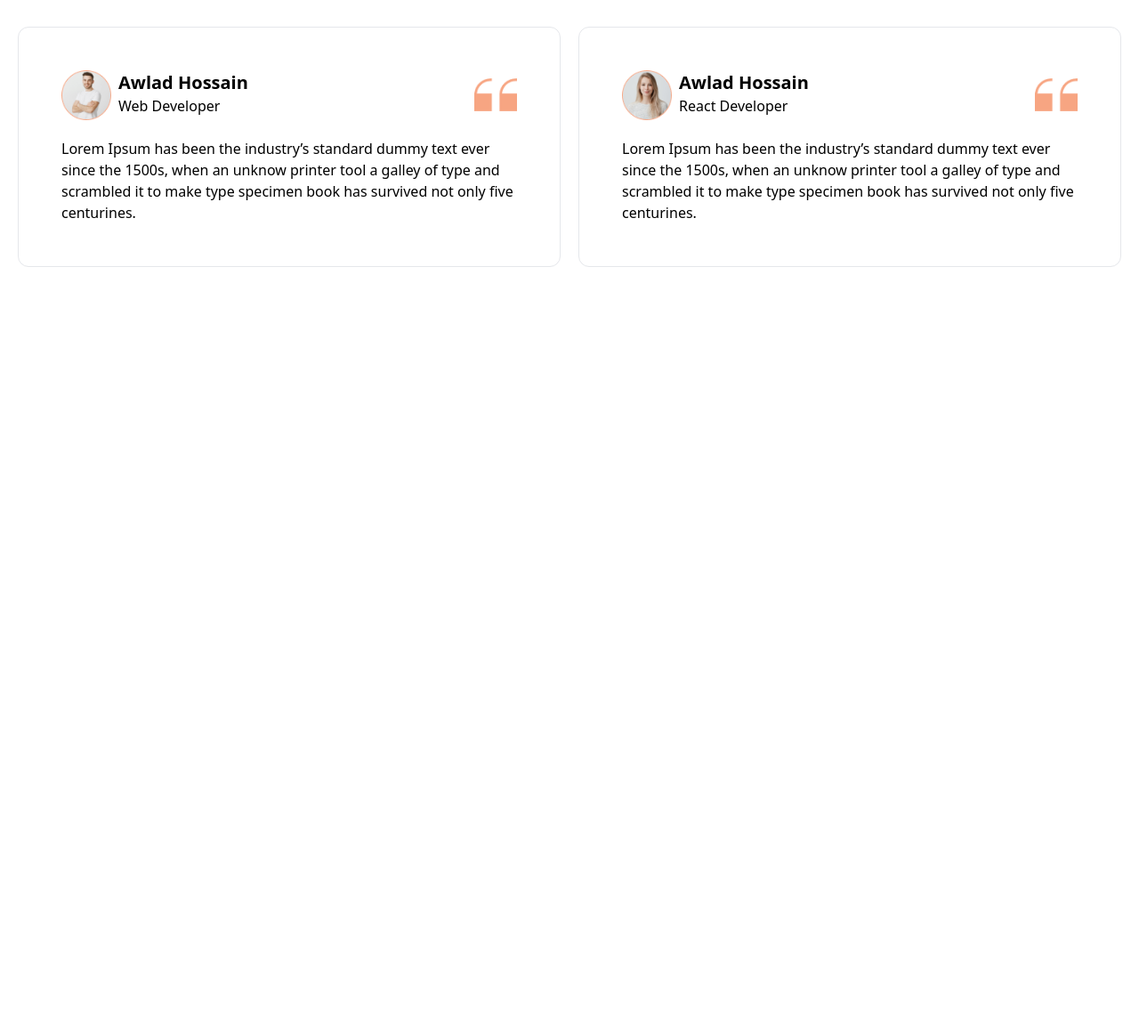
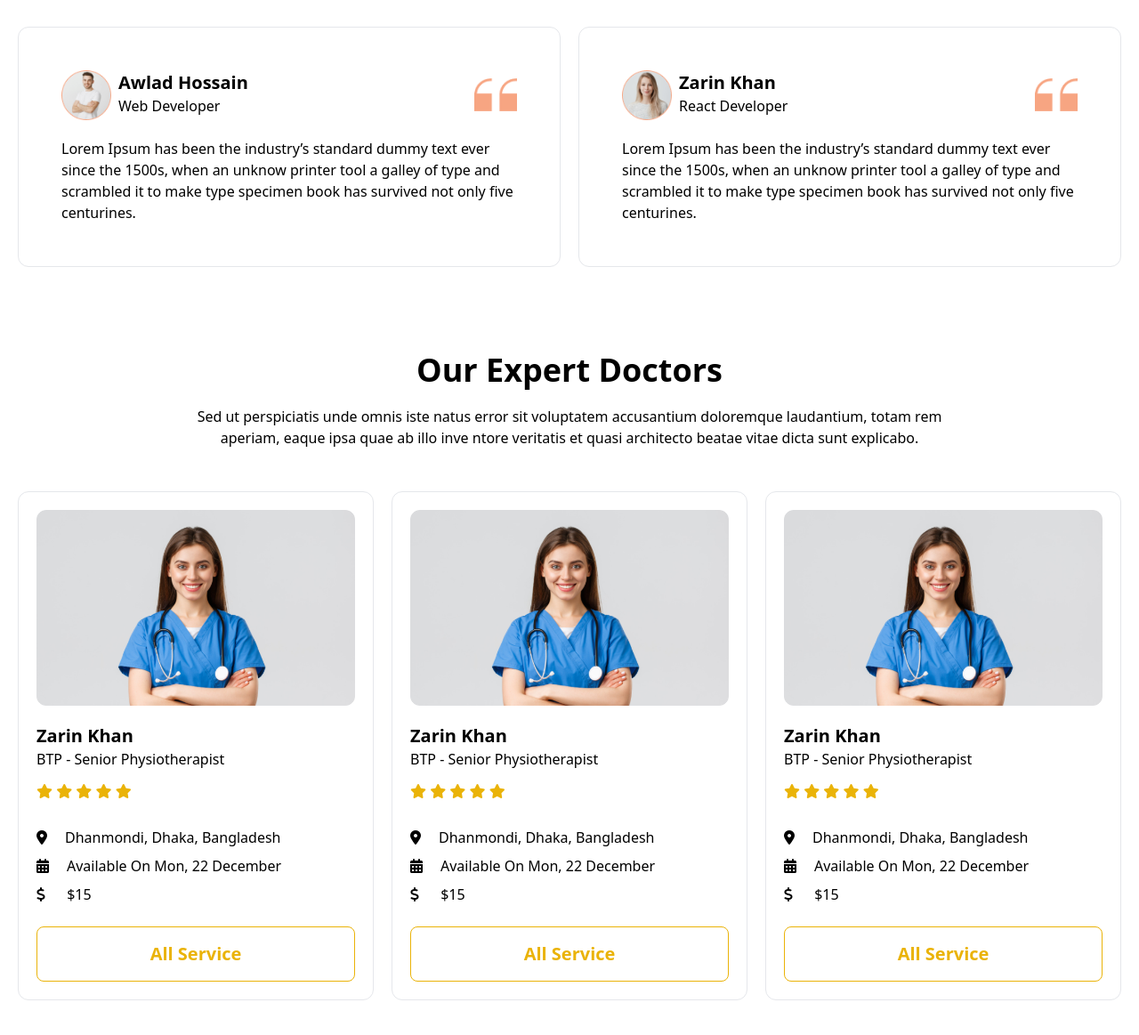
Before and after one commit to Imranhasanrimon/doc-house, a website built with Vite: page index.html in a window 1280 px wide. Shown: the part 2481-3644 px from the top of the page at 89% size. Before the commit the page ends 2781 px from the top, so only its background shows below. Built offline with nearby package versions, Linux system fonts and the light colour scheme.

Commit message:
doctor section is done

```diff
--- a/index.html
+++ b/index.html
@@ -8,6 +8,7 @@
     <link rel="stylesheet" href="./assets/styles/tailwind.css">
     <link rel="shortcut icon" href="https://img.icons8.com/?size=100&id=trsCZxEJArXb&format=png&color=000000"
         type="image/x-icon">
+    <script src="https://kit.fontawesome.com/82b4de73d1.js" crossorigin="anonymous"></script>
 </head>
 
 <body>
@@ -108,7 +109,7 @@
             </div>
         </section>
         <!-- testimonial section  -->
-        <section class="">
+        <section>
             <div class="text-center mx-auto max-w-[900px]">
                 <h2 class="text-4xl font-bold mb-5">What Our Patients Says</h2>
                 <p>Sed ut perspiciatis unde omnis iste natus error sit voluptatem accusantium doloremque laudantium,
@@ -141,7 +142,7 @@
                         <div class="profile flex gap-2">
                             <img class="w-14" src="./assets/images/image copy 7.png" alt="">
                             <div class="name">
-                                <h3 class="text-xl font-bold">Awlad Hossain</h3>
+                                <h3 class="text-xl font-bold">Zarin Khan</h3>
                                 <p>React Developer</p>
                             </div>
                         </div>
@@ -158,6 +159,73 @@
 
 
         </section>
+        <!-- doctors section  -->
+        <section class="my-24">
+            <div class="text-center mx-auto max-w-[900px]">
+                <h2 class="text-4xl font-bold mb-5">Our Expert Doctors</h2>
+                <p>Sed ut perspiciatis unde omnis iste natus error sit voluptatem accusantium doloremque laudantium,
+                    totam
+                    rem aperiam, eaque ipsa quae ab illo inve ntore veritatis et quasi architecto beatae vitae dicta
+                    sunt
+                    explicabo.</p>
+            </div>
+            <div class="grid grid-cols-1 md:grid-cols-2 lg:grid-cols-3 gap-5 mt-12">
+                <div class="border p-5 rounded-xl">
+                    <img src="./assets/images/image copy 8.png" alt="">
+                    <h3 class="text-xl font-bold mt-5">Zarin Khan</h3>
+                    <p>BTP - Senior Physiotherapist</p>
+                    <div class="text-yellow-500 mt-3 mb-7">
+                        <i class="fa-solid fa-star"></i>
+                        <i class="fa-solid fa-star"></i>
+                        <i class="fa-solid fa-star"></i>
+                        <i class="fa-solid fa-star"></i>
+                        <i class="fa-solid fa-star"></i>
+                    </div>
+                    <p class="mt-2"><i class="mr-5 fa-solid fa-location-dot"></i>Dhanmondi, Dhaka, Bangladesh</p>
+                    <p class="mt-2"><i class="mr-5 fa-solid fa-calendar-days"></i>Available On Mon, 22 December</p>
+                    <p class="mt-2"><i class="mr-5 fa-solid fa-dollar-sign"></i> $15</p>
+                    <button
+                        class="text-xl font-bold border border-yellow-500 text-yellow-500 py-4 w-full rounded-lg mt-6">All
+                        Service</button>
+                </div>
+                <div class="border p-5 rounded-xl">
+                    <img src="./assets/images/image copy 8.png" alt="">
+                    <h3 class="text-xl font-bold mt-5">Zarin Khan</h3>
+                    <p>BTP - Senior Physiotherapist</p>
+                    <div class="text-yellow-500 mt-3 mb-7">
+                        <i class="fa-solid fa-star"></i>
+                        <i class="fa-solid fa-star"></i>
+                        <i class="fa-solid fa-star"></i>
+                        <i class="fa-solid fa-star"></i>
+                        <i class="fa-solid fa-star"></i>
+                    </div>
+                    <p class="mt-2"><i class="mr-5 fa-solid fa-location-dot"></i>Dhanmondi, Dhaka, Bangladesh</p>
+                    <p class="mt-2"><i class="mr-5 fa-solid fa-calendar-days"></i>Available On Mon, 22 December</p>
+                    <p class="mt-2"><i class="mr-5 fa-solid fa-dollar-sign"></i> $15</p>
+                    <button
+                        class="text-xl font-bold border border-yellow-500 text-yellow-500 py-4 w-full rounded-lg mt-6">All
+                        Service</button>
+                </div>
+                <div class="border p-5 rounded-xl">
+                    <img src="./assets/images/image copy 8.png" alt="">
+                    <h3 class="text-xl font-bold mt-5">Zarin Khan</h3>
+                    <p>BTP - Senior Physiotherapist</p>
+                    <div class="text-yellow-500 mt-3 mb-7">
+                        <i class="fa-solid fa-star"></i>
+                        <i class="fa-solid fa-star"></i>
+                        <i class="fa-solid fa-star"></i>
+                        <i class="fa-solid fa-star"></i>
+                        <i class="fa-solid fa-star"></i>
+                    </div>
+                    <p class="mt-2"><i class="mr-5 fa-solid fa-location-dot"></i>Dhanmondi, Dhaka, Bangladesh</p>
+                    <p class="mt-2"><i class="mr-5 fa-solid fa-calendar-days"></i>Available On Mon, 22 December</p>
+                    <p class="mt-2"><i class="mr-5 fa-solid fa-dollar-sign"></i> $15</p>
+                    <button
+                        class="text-xl font-bold border border-yellow-500 text-yellow-500 py-4 w-full rounded-lg mt-6">All
+                        Service</button>
+                </div>
+            </div>
+        </section>
     </main>
 
 </body>
```
Also changed, not shown: assets/images/image copy 10.png (added), assets/images/image copy 8.png (added), assets/images/image copy 9.png (added).
